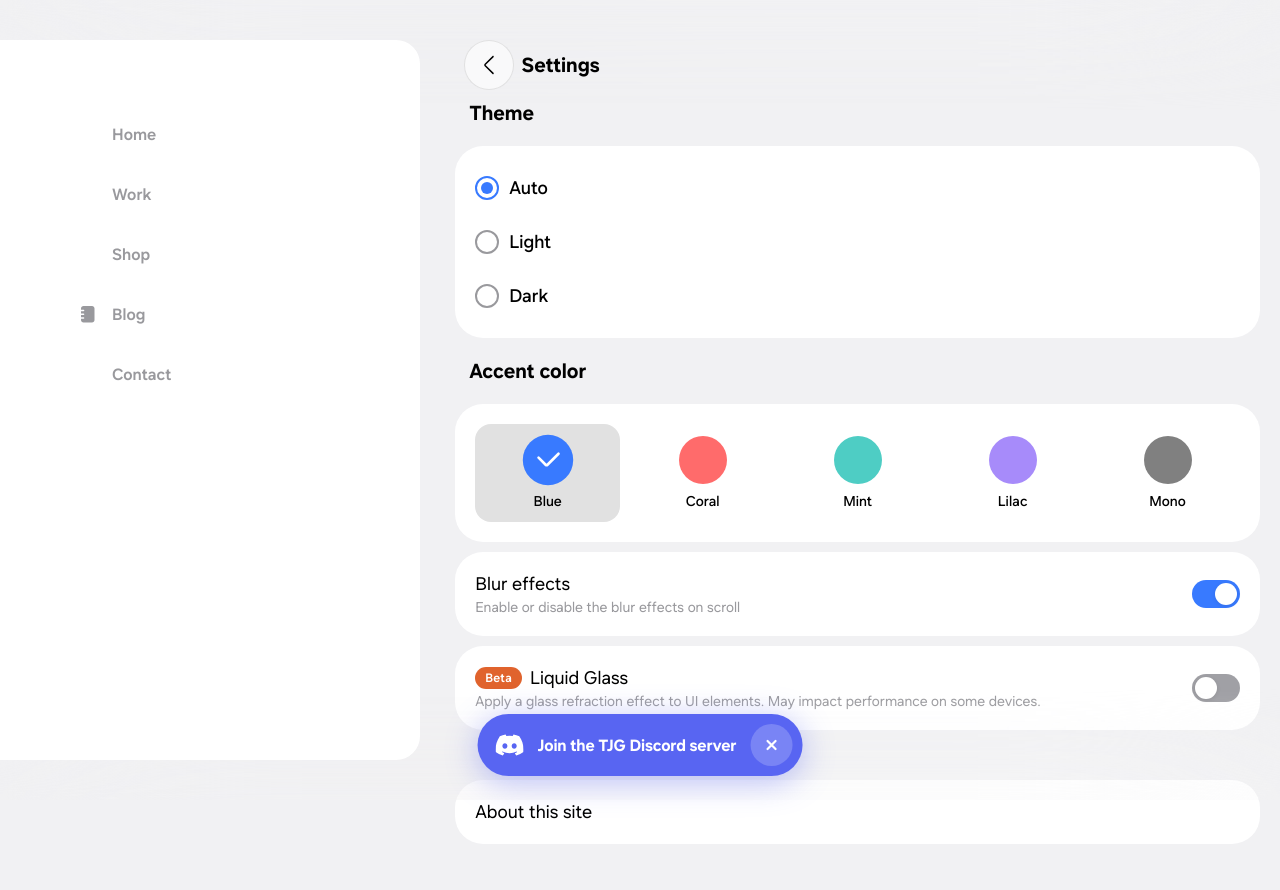
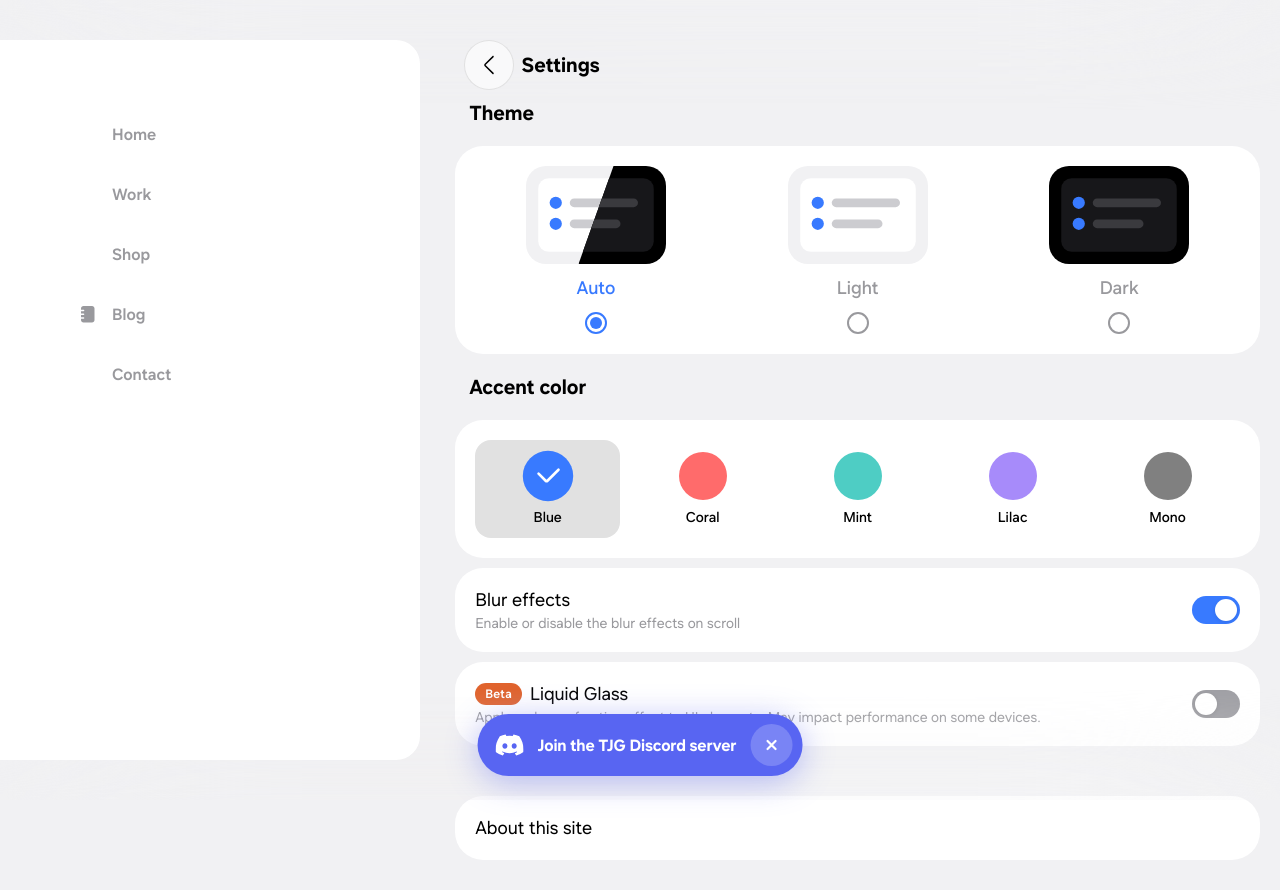
Before and after one commit to SadLinusGuy0/TJG-Website, a Next.js app: page /settings in a window 1280 px wide. Built offline with nearby package versions, Linux system fonts and the light colour scheme; some icons are missing; a web font is replaced by a local one.

Commit message:
Redesign theme selector with visual preview cards
Replace the plain Auto/Light/Dark radio list with illustrated card-based selectors showing miniature UI previews that reflect the current accent color. The Auto card uses a diagonal split to show both light and dark halves side by side.

```diff
--- a/app/globals.css
+++ b/app/globals.css
@@ -21,7 +21,8 @@ body,
 .nav-label-selected,
 .body-text,
 .information,
-.theme-selection input[type="radio"],
+.theme-card-radio,
+.theme-card-label,
 .tab-container,
 svg path,
 .main-content,
@@ -249,8 +250,8 @@ a {
     }
     html[data-corner-smoothing="true"] .toggle-switch,
     html[data-corner-smoothing="true"] .toggle-switch *,
-    html[data-corner-smoothing="true"] .theme-selection input[type="radio"],
-    html[data-corner-smoothing="true"] .theme-selection input[type="radio"]::before,
+    html[data-corner-smoothing="true"] .theme-card-radio,
+    html[data-corner-smoothing="true"] .theme-card-radio::before,
     html[data-corner-smoothing="true"] .accent-color-swatch,
     html[data-corner-smoothing="true"] .top-app-bar-icon,
     html[data-corner-smoothing="true"] .top-app-bar-icon *,
--- a/app/index.css
+++ b/app/index.css
@@ -319,62 +319,74 @@ button.list3:hover {
 
 }
 
-.theme-selection {
-  align-self: stretch;
+.theme-cards {
+  display: flex;
+  gap: 20px;
+  justify-content: center;
+  width: 100%;
+}
+
+.theme-card {
+  flex: 1;
   display: flex;
   flex-direction: column;
   align-items: center;
-  justify-content: flex-start;
-  gap: var(--gap-xl);
+  gap: 12px;
+  cursor: pointer;
+  user-select: none;
+  -webkit-user-select: none;
+  outline: none;
+}
+
+.theme-card-preview {
+  width: 100%;
+  max-width: 140px;
+  border-radius: var(--br-lg);
+  overflow: hidden;
+  transition: transform 0.2s ease;
+}
+
+.theme-card-preview svg {
+  display: block;
+  width: 100%;
+  height: auto;
+}
+
+.theme-card:hover .theme-card-preview {
+  transform: scale(1.03);
+}
+
+.theme-card:active .theme-card-preview {
+  transform: scale(0.98);
+}
+
+.theme-card-label {
   font-family: 'One UI Sans';
-  font-weight: 400;
-  font-size: var(--body-size);
-}
-
-.theme-selection label {
-  display: flex;
-  align-items: center;
-  gap: 10px;
-  width: 100%;
-  padding: 10px;
-  cursor: pointer;
+  font-weight: 500;
   font-size: var(--subheading-size);
-  font-weight: 500;
-  border-radius: var(--br-9xl);
-  transition: background-color 0.2s ease;
-}
-
-.theme-selection label:hover {
-  background-color: var(--container-background-hover);
-}
-
-.theme-selection input[type="radio"] {
-  appearance: none;
-  background-color: transparent;
-  margin: 0;
-  width: 24px;
-  height: 24px;
+  color: var(--secondary);
+  transition: color 0.2s ease;
+}
+
+.theme-card.selected .theme-card-label {
+  color: var(--accent);
+}
+
+.theme-card-radio {
+  width: 22px;
+  height: 22px;
+  border-radius: 50%;
   border: 2px solid var(--secondary);
-  border-radius: 50%;
-  cursor: pointer;
-  transform: scale(1);
-  transition: transform 0.2s ease-out, background-color 0.2s ease, border-color 0.2s ease;
-}
-
-.theme-selection input[type="radio"]:hover {
-  transform: scale(1.08);
-  background-color: color-mix(in srgb, var(--container-background) 90%, var(--primary) 10%);
-  border-color: color-mix(in srgb, var(--secondary) 80%, var(--primary) 20%);
-  transition: transform 0.2s ease-in, background-color 0.2s ease, border-color 0.2s ease;
-}
-
-.theme-selection input[type="radio"]:checked {
-  border: 2px solid var(--accent);
-  background: var(--container-background);
-  position: relative;
-}
-
-.theme-selection input[type="radio"]:checked::before {
+  position: relative;
+  transition: border-color 0.2s ease;
+  box-sizing: border-box;
+}
+
+.theme-card.selected .theme-card-radio {
+  border-color: var(--accent);
+}
+
+.theme-card.selected .theme-card-radio::before {
   content: "";
   width: 12px;
   height: 12px;
@@ -385,6 +397,7 @@ button.list3:hover {
   left: 50%;
   transform: translate(-50%, -50%);
 }
+
 
 /* Horizontal accent color picker */
 .accent-color-selection {
--- a/app/settings/page.tsx
+++ b/app/settings/page.tsx
@@ -1,12 +1,76 @@
 "use client";
 
-import { useTheme, ACCENT_COLORS, AccentColor } from '../components/ThemeProvider';
+import { useTheme, ACCENT_COLORS, ACCENT_LIGHT_BACKGROUNDS, ACCENT_LIGHT_CONTAINER_BACKGROUNDS, ACCENT_DARK_BACKGROUNDS, ACCENT_DARK_CONTAINER_BACKGROUNDS, AccentColor } from '../components/ThemeProvider';
 import Link from 'next/link';
 import Image from 'next/image';
 import { useEffect, useState, Suspense } from 'react';
 import { useSearchParams } from 'next/navigation';
 import Navigation from '../components/Navigation';
 import { LoadingDots } from '../components/LoadingAnim';
+
+function ThemePreviewLight({ accent }: { accent: AccentColor }) {
+  const bg = ACCENT_LIGHT_BACKGROUNDS[accent];
+  const container = ACCENT_LIGHT_CONTAINER_BACKGROUNDS[accent];
+  const dot = ACCENT_COLORS[accent];
+  return (
+    <svg viewBox="0 0 160 112" fill="none" xmlns="http://www.w3.org/2000/svg">
+      <rect width="160" height="112" rx="16" fill={bg}/>
+      <rect x="14" y="14" width="132" height="84" rx="12" fill={container}/>
+      <circle cx="34" cy="42" r="7" fill={dot}/>
+      <rect x="50" y="37" width="78" height="10" rx="5" fill="#CCCCD0"/>
+      <circle cx="34" cy="66" r="7" fill={dot}/>
+      <rect x="50" y="61" width="58" height="10" rx="5" fill="#CCCCD0"/>
+    </svg>
+  );
+}
+
+function ThemePreviewDark({ accent }: { accent: AccentColor }) {
+  const bg = ACCENT_DARK_BACKGROUNDS[accent];
+  const container = ACCENT_DARK_CONTAINER_BACKGROUNDS[accent];
+  const dot = ACCENT_COLORS[accent];
+  return (
+    <svg viewBox="0 0 160 112" fill="none" xmlns="http://www.w3.org/2000/svg">
+      <rect width="160" height="112" rx="16" fill={bg}/>
+      <rect x="14" y="14" width="132" height="84" rx="12" fill={container}/>
+      <circle cx="34" cy="42" r="7" fill={dot}/>
+      <rect x="50" y="37" width="78" height="10" rx="5" fill="#3A3A3E"/>
+      <circle cx="34" cy="66" r="7" fill={dot}/>
+      <rect x="50" y="61" width="58" height="10" rx="5" fill="#3A3A3E"/>
+    </svg>
+  );
+}
+
+function ThemePreviewAuto({ accent }: { accent: AccentColor }) {
+  const lightBg = ACCENT_LIGHT_BACKGROUNDS[accent];
+  const lightContainer = ACCENT_LIGHT_CONTAINER_BACKGROUNDS[accent];
+  const darkBg = ACCENT_DARK_BACKGROUNDS[accent];
+  const darkContainer = ACCENT_DARK_CONTAINER_BACKGROUNDS[accent];
+  const dot = ACCENT_COLORS[accent];
+  return (
+    <svg viewBox="0 0 160 112" fill="none" xmlns="http://www.w3.org/2000/svg">
+      <defs>
+        <clipPath id="autoLeft"><polygon points="0,0 100,0 60,112 0,112"/></clipPath>
+        <clipPath id="autoRight"><polygon points="100,0 160,0 160,112 60,112"/></clipPath>
+      </defs>
+      <g clipPath="url(#autoLeft)">
+        <rect width="160" height="112" rx="16" fill={lightBg}/>
+        <rect x="14" y="14" width="132" height="84" rx="12" fill={lightContainer}/>
+        <circle cx="34" cy="42" r="7" fill={dot}/>
+        <rect x="50" y="37" width="78" height="10" rx="5" fill="#CCCCD0"/>
+        <circle cx="34" cy="66" r="7" fill={dot}/>
+        <rect x="50" y="61" width="58" height="10" rx="5" fill="#CCCCD0"/>
+      </g>
+      <g clipPath="url(#autoRight)">
+        <rect width="160" height="112" rx="16" fill={darkBg}/>
+        <rect x="14" y="14" width="132" height="84" rx="12" fill={darkContainer}/>
+        <circle cx="34" cy="42" r="7" fill={dot}/>
+        <rect x="50" y="37" width="78" height="10" rx="5" fill="#3A3A3E"/>
+        <circle cx="34" cy="66" r="7" fill={dot}/>
+        <rect x="50" y="61" width="58" height="10" rx="5" fill="#3A3A3E"/>
+      </g>
+    </svg>
+  );
+}
 
 function SettingsContent() {
   const { theme, setTheme, accentColor, setAccentColor, blurEnabled, setBlurEnabled, cornerSmoothing, setCornerSmoothing, cornerSmoothingSupported, cornerSmoothingAvailable, liquidGlass, setLiquidGlass, liquidGlassAvailable } = useTheme();
@@ -40,42 +104,52 @@ function SettingsContent() {
           <div className="title">Theme</div>
         </div>
         <div className="container" style={{ padding: 'var(--padding-xll)' }}>
-          <div className="theme-selection">
-            {mounted && (
-              <>
-                <label>
-                  <input
-                    type="radio"
-                    name="theme"
-                    value="auto"
-                    checked={theme === 'auto'}
-                    onChange={() => setTheme('auto')}
-                  />
-                  Auto
-                </label>
-                <label>
-                  <input
-                    type="radio"
-                    name="theme"
-                    value="light"
-                    checked={theme === 'light'}
-                    onChange={() => setTheme('light')}
-                  />
-                  Light
-                </label>
-                <label>
-                  <input
-                    type="radio"
-                    name="theme"
-                    value="dark"
-                    checked={theme === 'dark'}
-                    onChange={() => setTheme('dark')}
-                  />
-                  Dark
-                </label>
-              </>
-            )}
-          </div>
+          {mounted && (
+            <div className="theme-cards">
+              <div
+                className={`theme-card${theme === 'auto' ? ' selected' : ''}`}
+                onClick={() => setTheme('auto')}
+                role="radio"
+                aria-checked={theme === 'auto'}
+                tabIndex={0}
+                onKeyDown={(e) => e.key === 'Enter' && setTheme('auto')}
+              >
+                <div className="theme-card-preview">
+                  <ThemePreviewAuto accent={accentColor} />
+                </div>
+                <span className="theme-card-label">Auto</span>
+                <div className="theme-card-radio" />
+              </div>
+              <div
+                className={`theme-card${theme === 'light' ? ' selected' : ''}`}
+                onClick={() => setTheme('light')}
+                role="radio"
+                aria-checked={theme === 'light'}
+                tabIndex={0}
+                onKeyDown={(e) => e.key === 'Enter' && setTheme('light')}
+              >
+                <div className="theme-card-preview">
+                  <ThemePreviewLight accent={accentColor} />
+                </div>
+                <span className="theme-card-label">Light</span>
+                <div className="theme-card-radio" />
+              </div>
+              <div
+                className={`theme-card${theme === 'dark' ? ' selected' : ''}`}
+                onClick={() => setTheme('dark')}
+                role="radio"
+                aria-checked={theme === 'dark'}
+                tabIndex={0}
+                onKeyDown={(e) => e.key === 'Enter' && setTheme('dark')}
+              >
+                <div className="theme-card-preview">
+                  <ThemePreviewDark accent={accentColor} />
+                </div>
+                <span className="theme-card-label">Dark</span>
+                <div className="theme-card-radio" />
+              </div>
+            </div>
+          )}
         </div>
 
         <div className="container1">
```
